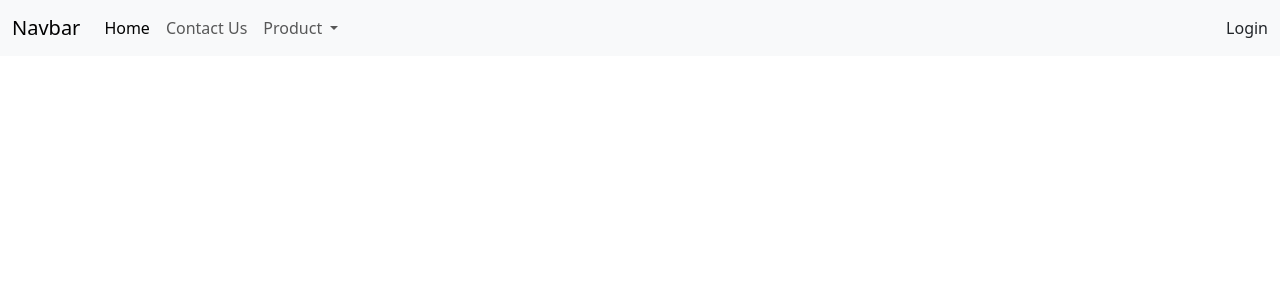
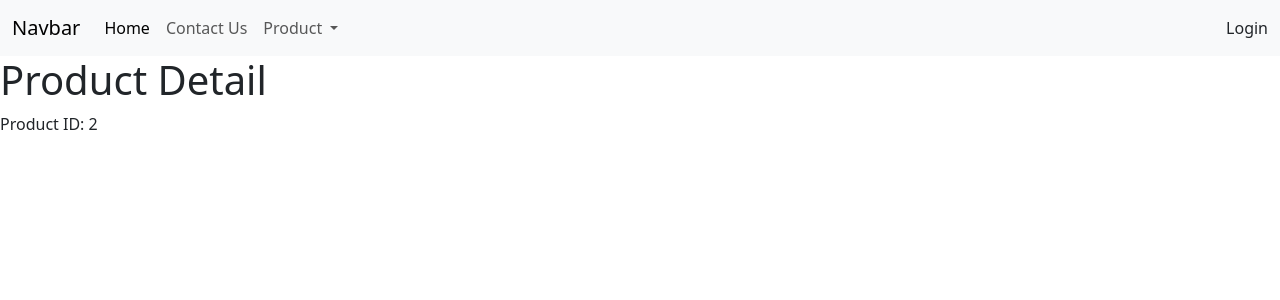
Before and after one commit to tankoi/vue-3-and-net-10-build-full-stack-real-world-app-2025, a Vue app in the folder Section 14 - Vue router/RouteOPedia/: page /product/2 in a window 1280 px wide. Shown: the top 300 px of the page. Built offline with nearby package versions, Linux system fonts and the light colour scheme.

Commit message:
125. Dynamic Route Binding

```diff
--- a/Section 14 - Vue router/RouteOPedia/src/components/Layout/Header.vue
+++ b/Section 14 - Vue router/RouteOPedia/src/components/Layout/Header.vue
@@ -19,8 +19,8 @@
 							Product
 						</a>
 						<ul class="dropdown-menu">
-							<li><a class="dropdown-item" href="#">Product List</a></li>
-							<li><a class="dropdown-item" href="#">Product detail</a></li>
+							<li><router-link class="dropdown-item" to="/productList">Product List</router-link></li>
+							<li><router-link class="dropdown-item" to="#">Product detail</router-link></li>
 						</ul>
 					</li>
 				</ul>
--- a/Section 14 - Vue router/RouteOPedia/src/components/Product/ProductDetail.vue
+++ b/Section 14 - Vue router/RouteOPedia/src/components/Product/ProductDetail.vue
@@ -1,5 +1,13 @@
 <template>
-  <div>
+	<div>
 		<h1>Product Detail</h1>
+		<p>Product ID: {{ route.params.productId }}</p>
 	</div>
 </template>
+
+<script setup>
+import { useRoute } from 'vue-router';
+
+const route = useRoute();
+console.log(route.params)
+</script>
```
Also changed, not shown: Section 14 - Vue router/RouteOPedia/src/router/routes.js (+9 -0 lines).
